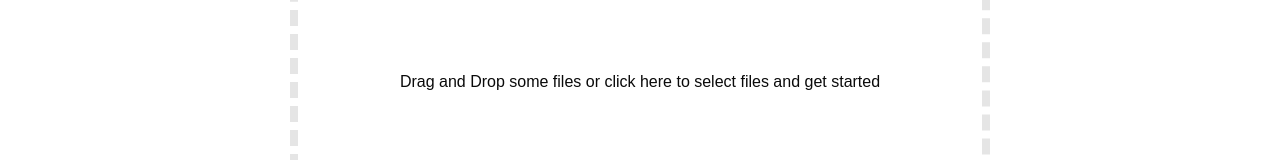
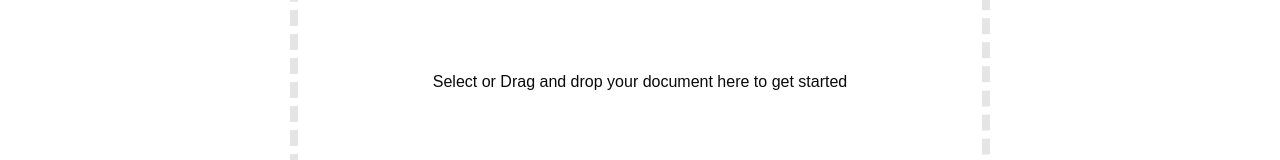
Before and after one commit to fagbenjaenoch/curator, a React (Vite) app in the folder app/frontend/: page / in a window 1280 px wide. Shown: the part 496-656 px from the top of the page. Built offline with nearby package versions, Linux system fonts and the light colour scheme; a web font is replaced by a local one.

Commit message:
changed dropzone default text

```diff
--- a/app/frontend/src/components/Dropzone.tsx
+++ b/app/frontend/src/components/Dropzone.tsx
@@ -21,9 +21,7 @@ export default function Dropzone(props: React.HTMLAttributes<HTMLDivElement>) {
       {isDragActive ? (
         <p>Drop the file here!</p>
       ) : (
-        <p>
-          Drag and Drop some files or click here to select files and get started
-        </p>
+        <p>Select or Drag and drop your document here to get started</p>
       )}
     </div>
   );
```
